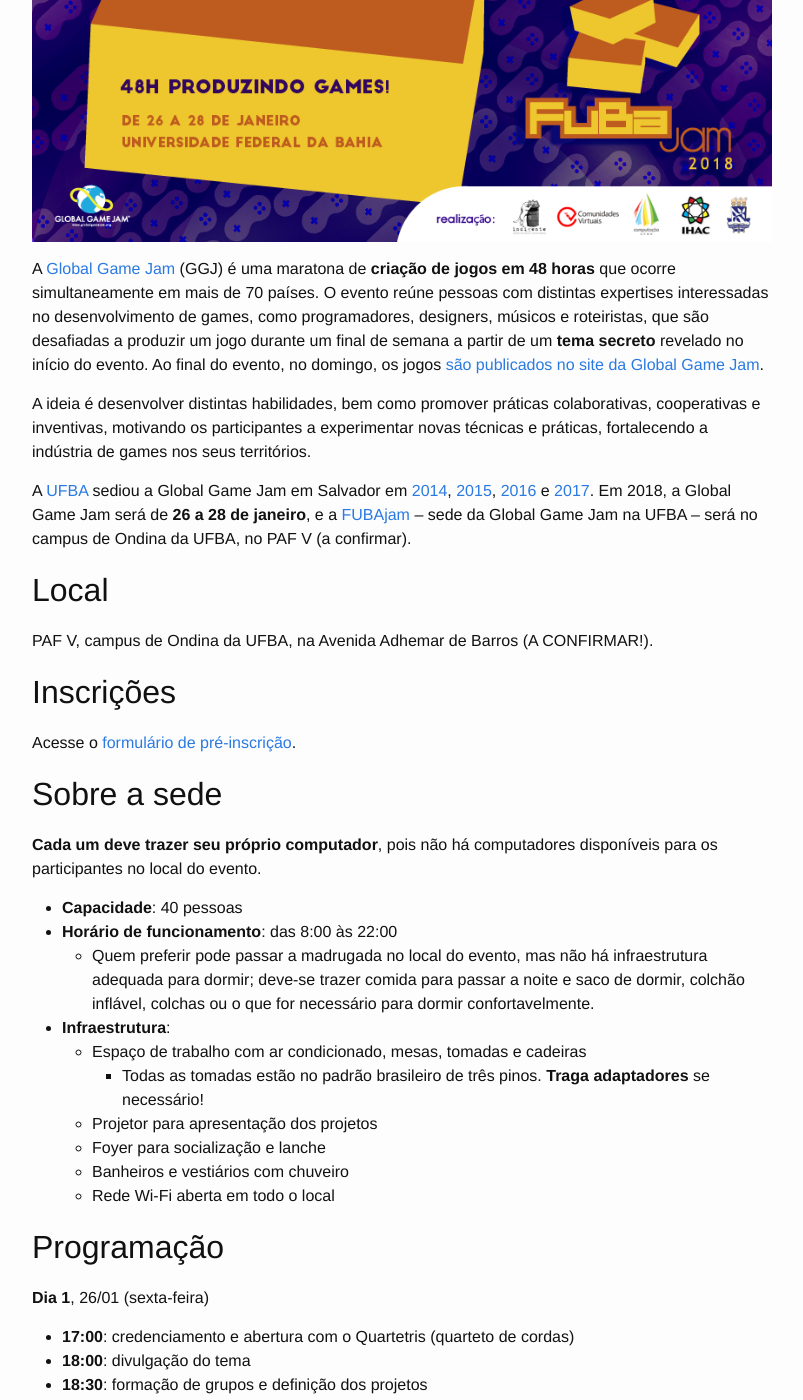
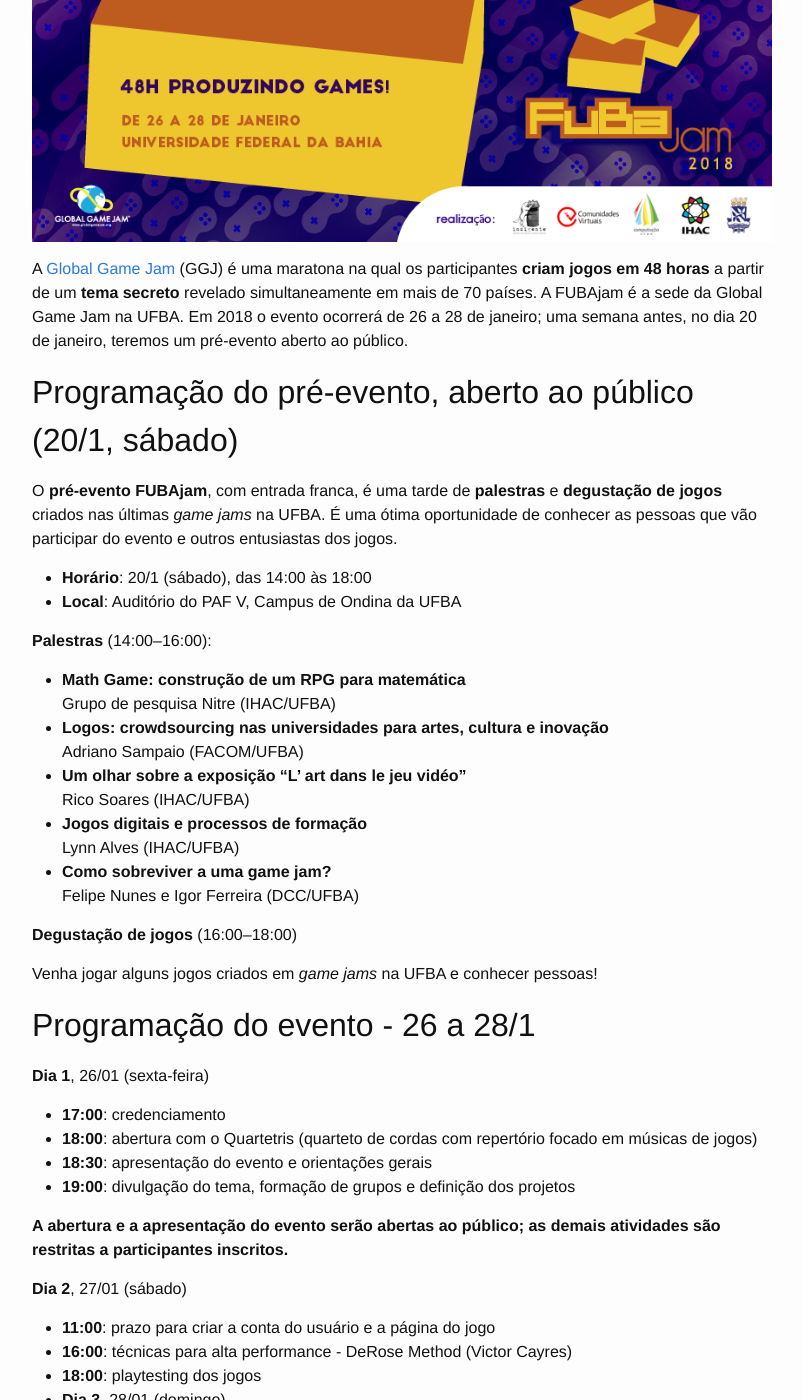
Before and after one commit to indigente/old-indigente.github.io, a Jekyll site: the page built from fubajam18.md, in a window 1280 px wide and 1400 px high, scrolled down 344 px. Shown: the whole window, without its empty margins (238-1041 px from the left). Built offline with Jekyll 4.4.1, drawn with Linux system fonts in a browser that asks for light colours; some of the changed text lies outside the part shown.

Commit message:
Atualiza programação no site.

```diff
--- a/fubajam18.md
+++ b/fubajam18.md
@@ -5,23 +5,60 @@
 
 ![Logo da FUBAjam]({{site.baseurl}}/images/capa-face-fubajam-2018.png)
 
-A [Global Game Jam](http://globalgamejam.org/) (GGJ) é uma maratona de **criação de jogos em 48 horas** que ocorre simultaneamente em mais de 70 países. O evento reúne pessoas com distintas expertises interessadas no desenvolvimento de games, como programadores, designers, músicos e roteiristas, que são desafiadas a produzir um jogo durante um final de semana a partir de um **tema secreto** revelado no início do evento. Ao final do evento, no domingo, os jogos [são publicados no site da Global Game Jam](http://globalgamejam.org/games).
+A [Global Game Jam](http://globalgamejam.org/) (GGJ) é uma maratona na qual os participantes **criam jogos em 48 horas** a partir de um **tema secreto** revelado simultaneamente em mais de 70 países. A FUBAjam é a sede da Global Game Jam na UFBA. Em 2018 o evento ocorrerá de 26 a 28 de janeiro; uma semana antes, no dia 20 de janeiro, teremos um pré-evento aberto ao público.
 
-A ideia é desenvolver distintas habilidades, bem como promover práticas colaborativas, cooperativas e inventivas, motivando os participantes a experimentar novas técnicas e práticas, fortalecendo a indústria de games nos seus territórios.
+## <a name="pre-evento"></a>Programação do pré-evento, aberto ao público (20/1, sábado)
 
-A [UFBA](https://www.ufba.br/) sediou a Global Game Jam em Salvador em [2014](http://globalgamejam.org/2014/jam-sites/fubajam), [2015](http://globalgamejam.org/2015/jam-sites/global-bind-jam), [2016](http://globalgamejam.org/2016/jam-sites/global-bind-jam) e [2017](http://globalgamejam.org/2017/jam-sites/fubajam). Em 2018, a Global Game Jam será de **26 a 28 de janeiro**, e a [FUBAjam](http://globalgamejam.org/2018/jam-sites/fubajam) -- sede da Global Game Jam na UFBA -- será no campus de Ondina da UFBA, no PAF V (a confirmar).
+O **pré-evento FUBAjam**, com entrada franca, é uma tarde de **palestras** e **degustação de jogos** criados nas últimas *game jams* na UFBA. É uma ótima oportunidade de conhecer as pessoas que vão participar do evento e outros entusiastas dos jogos.
+
+- **Horário**: 20/1 (sábado), das 14:00 às 18:00
+- **Local**: Auditório do PAF V, Campus de Ondina da UFBA
+
+**Palestras** (14:00--16:00):
+
+- **Math Game: construção de um RPG para matemática**<br/>Grupo de pesquisa Nitre (IHAC/UFBA)
+- **Logos: crowdsourcing nas universidades para artes, cultura e inovação**<br/>Adriano Sampaio (FACOM/UFBA)
+- **Um olhar sobre a exposição “L' art dans le jeu vidéo”**<br/>Rico Soares (IHAC/UFBA)
+- **Jogos digitais e processos de formação**<br/>Lynn Alves (IHAC/UFBA)
+- **Como sobreviver a uma game jam?**<br/>Felipe Nunes e Igor Ferreira (DCC/UFBA)
+
+**Degustação de jogos** (16:00--18:00)
+
+Venha jogar alguns jogos criados em *game jams* na UFBA e conhecer pessoas!
+
+## <a name="programacao"></a>Programação do evento - 26 a 28/1
+
+**Dia 1**, 26/01 (sexta-feira)
+
+- **17:00**: credenciamento
+- **18:00**: abertura com o Quartetris (quarteto de cordas com repertório focado em músicas de jogos)
+- **18:30**: apresentação do evento e orientações gerais
+- **19:00**: divulgação do tema, formação de grupos e definição dos projetos
+
+**A abertura e a apresentação do evento serão abertas ao público; as demais atividades são restritas a participantes inscritos.**
+
+**Dia 2**, 27/01 (sábado)
+
+- **11:00**: prazo para criar a conta do usuário e a página do jogo
+- **16:00**: técnicas para alta performance - DeRose Method (Victor Cayres)
+- **18:00**: playtesting dos jogos
+-
+**Dia 3**, 28/01 (domingo)
+
+- **15:00**--**16:30**: prazo para enviar os jogos
+- **16:30**: apresentações finais
 
 ## Local
 
-PAF V, campus de Ondina da UFBA, na Avenida Adhemar de Barros (A CONFIRMAR!).
+PAF V, campus de Ondina da UFBA, na Avenida Adhemar de Barros. [(ver mapa)](https://www.google.com.br/maps/place/PAF+V/@-13.0043228,-38.5122061,846m/data=!3m1!1e3!4m5!3m4!1s0x7160361bb2d1ecf:0x33f3bcc7b762f956!8m2!3d-13.0038453!4d-38.509495)
+
+![PAF V](https://www.ufba.br/sites/portal.ufba.br/files/PAF%205.JPG)
 
 ## Inscrições
 
-Acesse o [formulário de pré-inscrição](https://goo.gl/forms/p0980GRjt4Q7jytI2).
+Inscrições encerradas.
 
 ## Sobre a sede
-
-<!-- ![foto da sede]({{site.baseurl}}/images/fubajam-local.jpg) -->
 
 **Cada um deve trazer seu próprio computador**, pois não há computadores disponíveis para os participantes no local do evento.
 
@@ -36,25 +73,6 @@
   - Banheiros e vestiários com chuveiro
   - Rede Wi-Fi aberta em todo o local
 
-## Programação
-
-**Dia 1**, 26/01 (sexta-feira)
-
-- **17:00**: credenciamento e abertura com o Quartetris (quarteto de cordas)
-- **18:00**: divulgação do tema
-- **18:30**: formação de grupos e definição dos projetos
-
-**Dia 2**, 27/01 (sábado)
-
-- **11:00**: prazo para criar a conta do usuário e a página do jogo
-- **16:00**: técnicas para alta performance - DeRose Method (Victor Cayres)
-- **18:00**--**19:00**: playtesting dos jogos
-<!-- - **19:00**--**20:00**: pizza! -->
-
-**Dia 3**, 28/01 (domingo)
-
-- **15:00**--**16:30**: prazo para enviar os jogos
-- **16:30**: apresentações finais
 
 ## Orientações para os jammers
 
@@ -90,6 +108,14 @@
 
 - Padaria: 800 m.
 - Farmácia: 800 m.
+
+## Mais sobre o evento
+
+O evento reúne pessoas com distintas expertises interessadas no desenvolvimento de games, como programadores, designers, músicos e roteiristas, que são desafiadas a produzir um jogo durante um final de semana a partir de um **tema secreto** revelado no início do evento. Ao final do evento, no domingo, os jogos [são publicados no site da Global Game Jam](http://globalgamejam.org/games).
+
+A ideia é desenvolver distintas habilidades, bem como promover práticas colaborativas, cooperativas e inventivas, motivando os participantes a experimentar novas técnicas e práticas, fortalecendo a indústria de games nos seus territórios.
+
+A [UFBA](https://www.ufba.br/) sediou a Global Game Jam em Salvador em [2014](http://globalgamejam.org/2014/jam-sites/fubajam), [2015](http://globalgamejam.org/2015/jam-sites/global-bind-jam), [2016](http://globalgamejam.org/2016/jam-sites/global-bind-jam) e [2017](http://globalgamejam.org/2017/jam-sites/fubajam). Em 2018, a Global Game Jam será de **26 a 28 de janeiro**, e a [FUBAjam](http://globalgamejam.org/2018/jam-sites/fubajam) -- sede da Global Game Jam na UFBA -- será no campus de Ondina da UFBA, no PAF V.
 
 # Equipe
 
```
